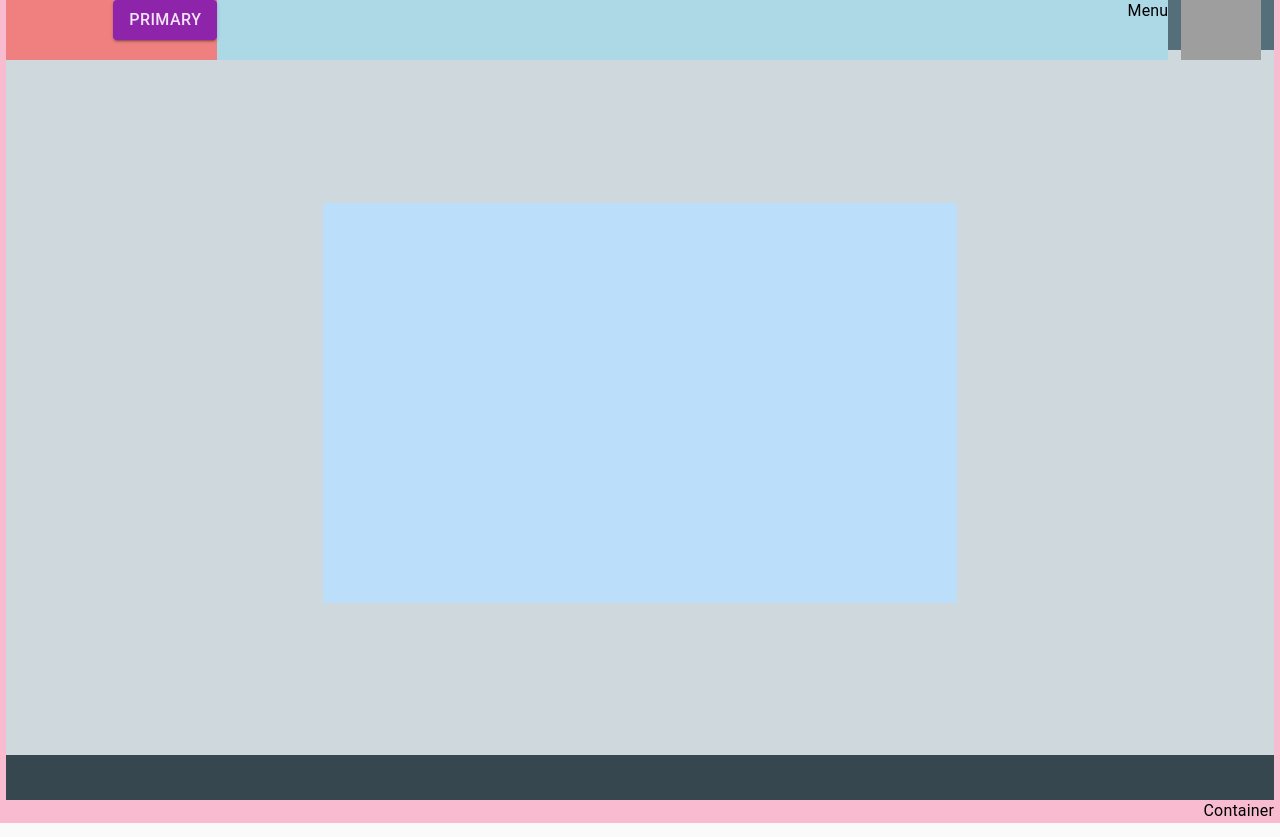
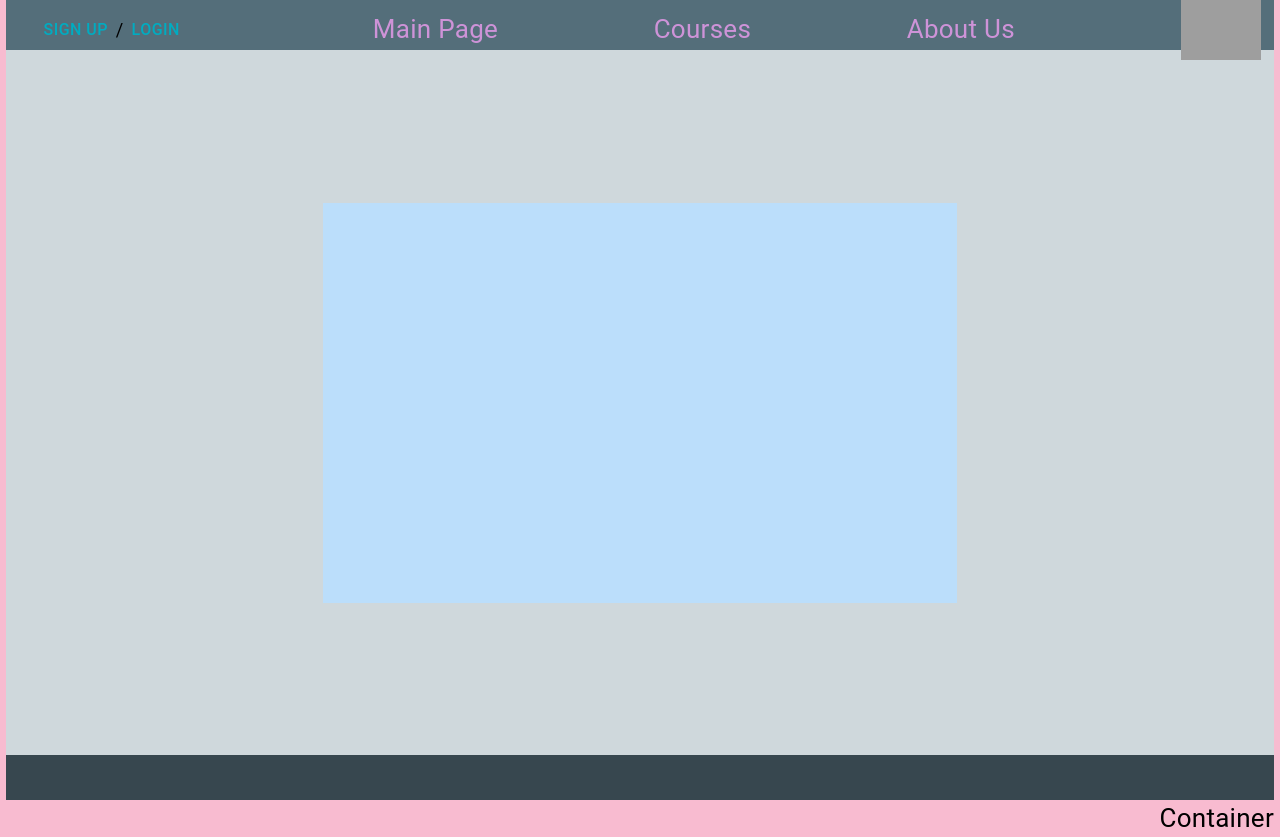
Before and after one commit to sarafotros/react-krm1, a React (Create React App) app: page / in a window 1280 px wide. Built offline with nearby package versions, Linux system fonts and the light colour scheme; grey boxes are pictures that could not be loaded.

Commit message:
Links, hover,menu

```diff
--- a/src/screens/LayoutScreen.js
+++ b/src/screens/LayoutScreen.js
@@ -2,8 +2,9 @@ import React from 'react';
 import { makeStyles } from '@material-ui/core/styles';
 import Box from '@material-ui/core/Box';
 import Button from '@material-ui/core/Button';
+import Typography from '@material-ui/core/Typography';
 import { Container, Grid, Hidden } from '@material-ui/core';
-
+import Link from '@material-ui/core/Link';
 
 const useStyles = makeStyles((theme) => ({
 	root: {
@@ -22,21 +23,27 @@ const useStyles = makeStyles((theme) => ({
 		height: 45,
 		backgroundColor: theme.palette.primary.footerBg,
 	},
-	logoGrid: {
-
-	},
+	logoGrid: {},
 	menuGrid: {
-		backgroundColor: 'lightBlue',
+		// backgroundColor: 'lightBlue',
+		paddingRight: theme.spacing(3),
 	},
 	signBtnGrid: {
-		backgroundColor: 'lightCoral',
+		// backgroundColor: 'lightCoral',
 	},
 	formGrid: {
 		height: 400,
 		backgroundColor: '#BBDEFB',
 	},
-    logoImg: {
-        width:80
+	logoImg: {
+		width: 80,
+	},
+    menuItemLink: {
+        marginLeft: theme.spacing(4),
+        "&:hover": {
+            textDecoration: 'none',
+            color: 'white'
+       }
     }
 }));
 
@@ -67,14 +74,49 @@ export default function LayoutScreen() {
 						/>
 					</Grid>
 					<Hidden smDown>
-						<Grid item className={classes.menuGrid} md={8} lg={9}>
-							Menu{' '}
+						<Grid
+							item
+							container
+							alignItems="center"
+							justify="space-evenly"
+							className={classes.menuGrid}
+							md={8}
+							lg={9}
+						>
+							<Link
+								component="button"
+								variant="body2"
+								className={classes.menuItemLink}
+							>About Us</Link>
+							<Link
+								component="button"
+								variant="body2"
+								className={classes.menuItemLink}
+							>
+								Courses
+							</Link>
+							<Link
+								component="button"
+								variant="body2"
+								className={classes.menuItemLink}
+							>
+								Main Page
+							</Link>
 						</Grid>
 					</Hidden>
-					<Grid item className={classes.signBtnGrid} xs={5} md={2} lg={2}>
-						<Button variant="contained" color="primary">
-							Primary
-						</Button>
+					<Grid
+						item
+						container
+						justify="center"
+						alignItems="center"
+						className={classes.signBtnGrid}
+						xs={5}
+						md={2}
+						lg={2}
+					>
+						<Button color="secondary">Login</Button>
+						<Typography>/</Typography>
+						<Button color="secondary">Sign up</Button>
 					</Grid>
 				</Grid>
 				<Grid
--- a/src/themes/Palette.js
+++ b/src/themes/Palette.js
@@ -1,22 +1,22 @@
 import purple from '@material-ui/core/colors/purple';
-import green from '@material-ui/core/colors/green';
+import cyan from '@material-ui/core/colors/cyan';
 import blueGrey from '@material-ui/core/colors/blueGrey';
 
 const Palette = {
 	primary: {
-		main: purple[600],
+		main: purple[200],
 		dark: purple[800],
-		light: purple[400],
+		light: purple[100],
 		contrastText: purple[50],
 		headerBg: blueGrey[600],
 		bodyBg: blueGrey[100],
 		footerBg: blueGrey[800]
 	},
 	secondary: {
-		main: green[600],
-		dark: green[800],
-		light: green[400],
-		contrastText: green[50],
+		main: cyan[600],
+		dark: cyan[800],
+		light: cyan[400],
+		contrastText: cyan[50],
 	},
 	text: {
 		primary: '#000',
--- a/src/themes/Theme.js
+++ b/src/themes/Theme.js
@@ -12,6 +12,12 @@ const theme = createMuiTheme({
         },
         h2: {
             fontSize: 25,
+        },
+        body1: {
+
+        },
+        body2: {
+            fontSize:26
         }
     }
 })
```
